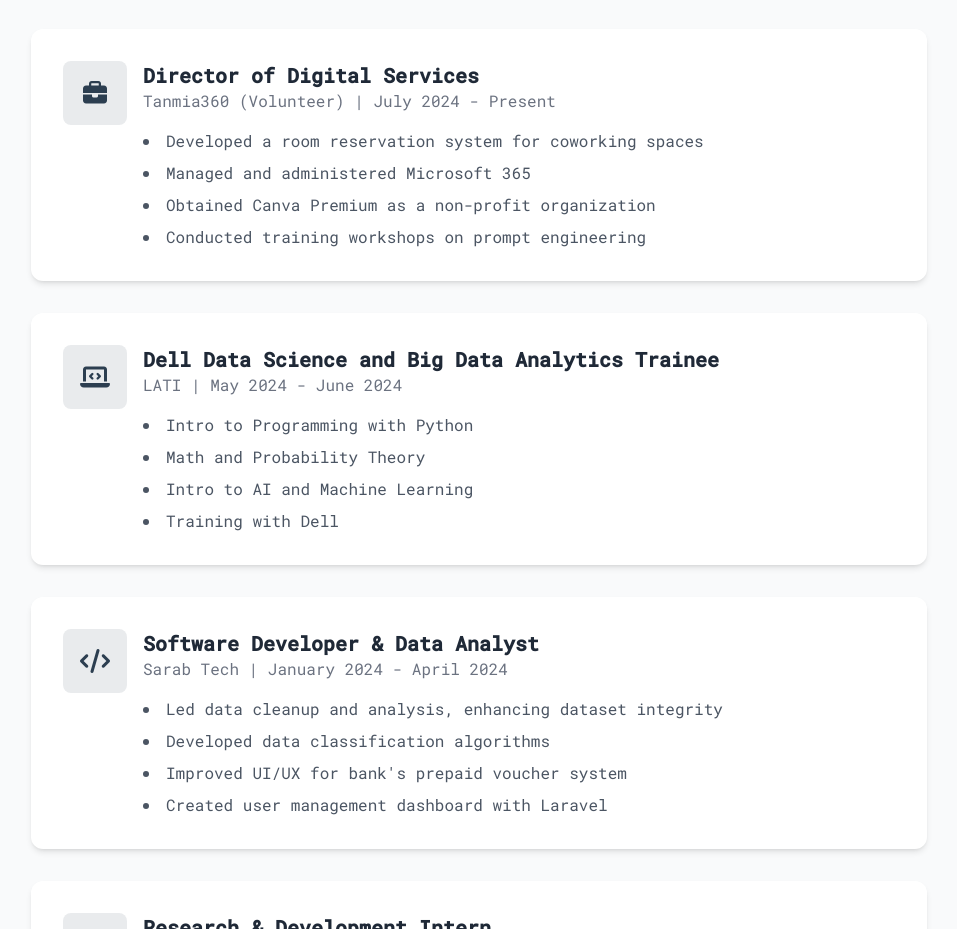
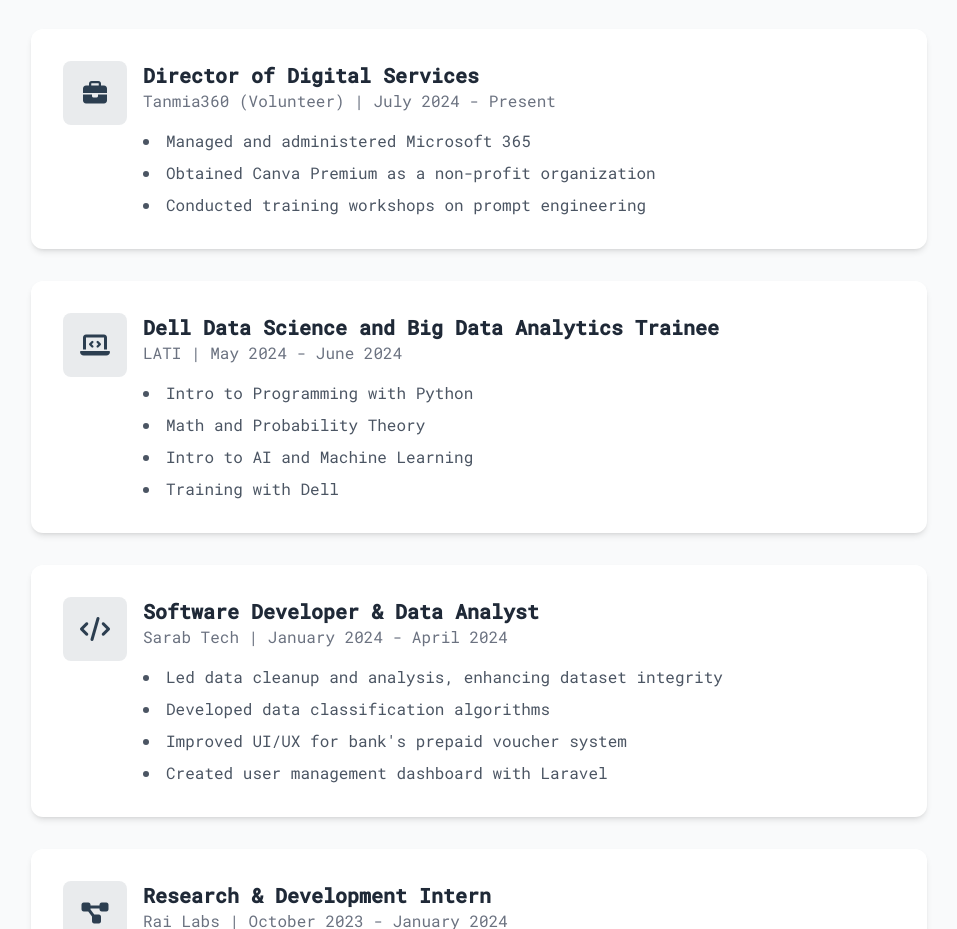
Before and after one commit to Esmaeil-HRK/esmaeil-hrk.github.io, a plain HTML site: page index.html in a window 1280 px wide. Shown: the part 1565-2494 px from the top of the page, without its empty margins (161-1118 px from the left). Drawn offline with nearby package versions, Linux system fonts and the light colour scheme.

Commit message:
Update index.html

```diff
--- a/index.html
+++ b/index.html
@@ -383,7 +383,6 @@
                             <h3 class="text-xl font-semibold">Director of Digital Services</h3>
                             <p class="text-gray-500 mb-4">Tanmia360 (Volunteer) | July 2024 - Present</p>
                             <ul class="list-disc list-inside text-gray-600 space-y-2">
-                                <li>Developed a room reservation system for coworking spaces</li>
                                 <li>Managed and administered Microsoft 365</li>
                                 <li>Obtained Canva Premium as a non-profit organization</li>
                                 <li>Conducted training workshops on prompt engineering</li>
```
